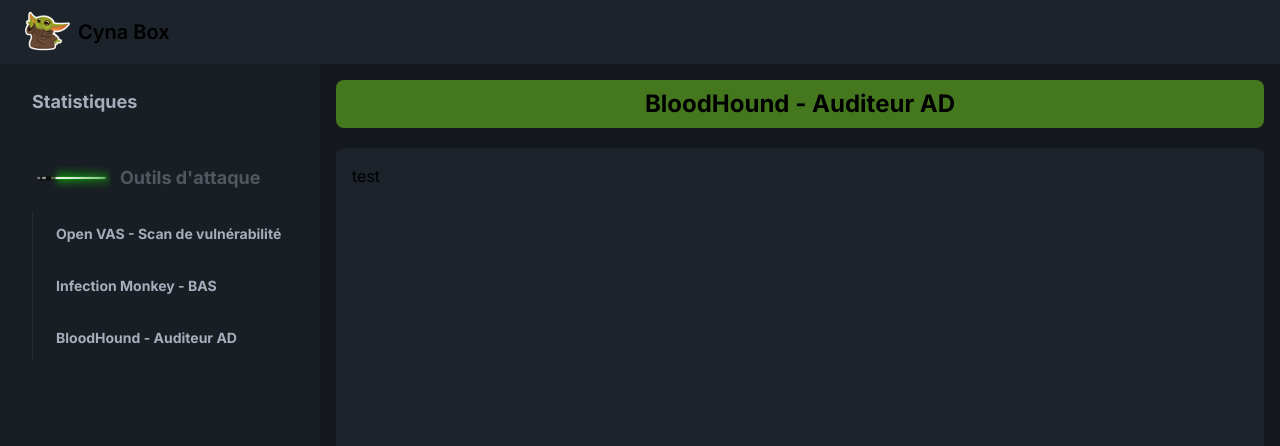
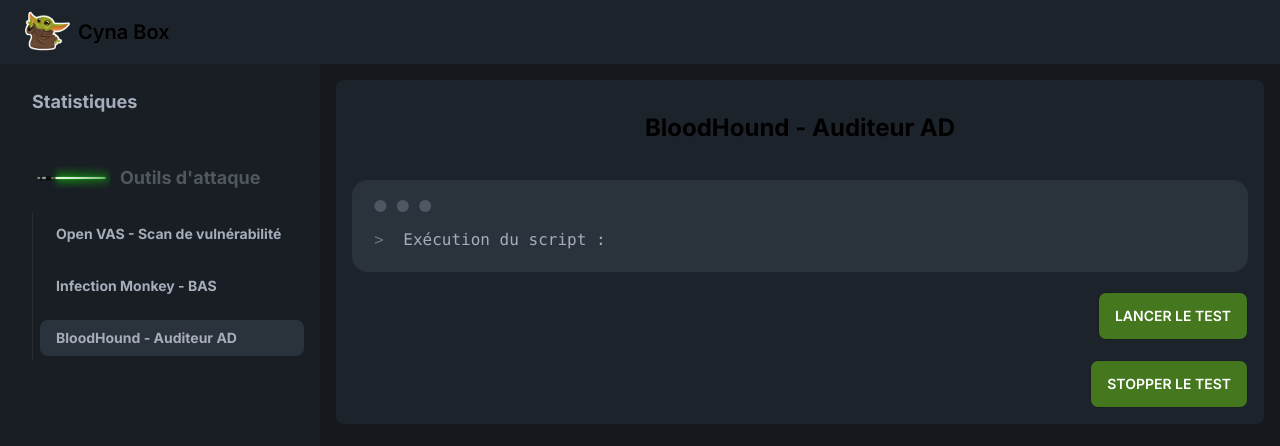
Before and after one commit to Hulcox/cyna, a Next.js app: page /tools/bloodHound in a window 1280 px wide. Shown: the top 446 px of the page. Built offline with nearby package versions, Linux system fonts and the light colour scheme.

Commit message:
adding moke-up code

```diff
--- a/next.config.js
+++ b/next.config.js
@@ -1,4 +1,14 @@
 /** @type {import('next').NextConfig} */
-const nextConfig = {}
+const nextConfig = {
+  async redirects() {
+    return [
+      {
+        source: "/tools",
+        destination: "/404",
+        permanent: true,
+      },
+    ];
+  },
+};
 
-module.exports = nextConfig
+module.exports = nextConfig;
--- a/src/app/(cyna)/tools/[idTool]/page.js
+++ b/src/app/(cyna)/tools/[idTool]/page.js
@@ -1,40 +1,35 @@
+import ToolsContainer from "@/components/toolsContainer";
+
 const ToolPage = ({ params }) => {
   const { idTool } = params;
 
-  if (idTool == "openVas") {
-    return (
-      <div className="flex gap-5 flex-col p-4">
-        <h2 className="text-2xl font-bold bg-[#45781e] w-full h-12 flex justify-center items-center rounded-lg">
-          Open VAS - Scan de vulnérabilité
-        </h2>
-        <div className="w-full min-h-[50vh] bg-base-100 rounded-lg p-4">
-          test
-        </div>
-      </div>
-    );
-  } else if (idTool == "infectionMonkey") {
-    return (
-      <div className="flex gap-5 flex-col p-4">
-        <h2 className="text-2xl font-bold bg-[#45781e] w-full h-12 flex justify-center items-center rounded-lg">
-          Infection Monkey - BAS
-        </h2>
-        <div className="w-full min-h-[50vh] bg-base-100 rounded-lg p-4">
-          test
-        </div>
-      </div>
-    );
-  } else if (idTool == "bloodHound") {
-    return (
-      <div className="flex gap-5 flex-col p-4">
-        <h2 className="text-2xl font-bold bg-[#45781e] w-full h-12 flex justify-center items-center rounded-lg">
-          BloodHound - Auditeur AD
-        </h2>
-        <div className="w-full min-h-[50vh] bg-base-100 rounded-lg p-4">
-          test
-        </div>
-      </div>
-    );
-  }
+  const tools = [
+    {
+      name: "Open VAS - Scan de vulnérabilité",
+      nameShort: "openVas",
+      scriptUrl: "",
+    },
+    {
+      name: "Infection Monkey - BAS",
+      nameShort: "infectionMonkey",
+      scriptUrl: "",
+    },
+    {
+      name: "BloodHound - Auditeur AD",
+      nameShort: "bloodHound",
+      scriptUrl: "",
+    },
+  ];
+
+  return (
+    <div className=" p-4">
+      {tools
+        .filter((elm) => elm.nameShort == idTool)
+        .map(({ name, scriptUrl }, key) => (
+          <ToolsContainer title={name} key={key} />
+        ))}
+    </div>
+  );
 };
 
 export default ToolPage;
--- a/src/components/menuDrawer.jsx
+++ b/src/components/menuDrawer.jsx
@@ -7,12 +7,10 @@
   const pathname = usePathname();
 
   const tools = [
-    { name: "Open VAS - Scan de vulnérabilité", url: "/openVas" },
-    { name: "Infection Monkey - BAS", url: "/infectionMonkey" },
-    { name: "BloodHound - Auditeur AD", url: "/bloodHound" },
+    { name: "Open VAS - Scan de vulnérabilité", url: "openVas" },
+    { name: "Infection Monkey - BAS", url: "infectionMonkey" },
+    { name: "BloodHound - Auditeur AD", url: "bloodHound" },
   ];
-
-  console.log(pathname);
 
   return (
     <ul className="menu p-4 w-80 h-full bg-base-200 text-base-content">
--- /dev/null
+++ b/src/components/toolsContainer.jsx
@@ -0,0 +1,69 @@
+"use client";
+import { useEffect, useState } from "react";
+
+const ToolsContainer = ({ title, script }) => {
+  const [scriptIsRunning, setScriptIsRunning] = useState(false);
+  const [stringIsRunning, setStringIsRunning] = useState("");
+
+  const handleScriptIsRunning = () => setScriptIsRunning(!scriptIsRunning);
+
+  useEffect(() => {
+    if (scriptIsRunning) {
+      let string = "";
+      const updateString = () => {
+        if (string.length === 3) {
+          string = "";
+        } else {
+          string += ".";
+        }
+        setStringIsRunning(string);
+      };
+
+      const interval = setInterval(updateString, 1000);
+
+      return () => {
+        clearInterval(interval);
+      };
+    } else {
+      setStringIsRunning("");
+    }
+    // eslint-disable-next-line react-hooks/exhaustive-deps
+  }, [scriptIsRunning]);
+
+  return (
+    <div className="flex gap-5 flex-col w-full bg-base-100 rounded-lg p-4">
+      <h2 className="text-2xl font-bold flex justify-center items-center m-4">
+        {title}
+      </h2>
+      <div className="mockup-code">
+        <pre data-prefix=">">
+          <code>Exécution du script : </code>
+        </pre>
+        {scriptIsRunning ? (
+          <pre data-prefix=">" className="text-warning">
+            <code>{`En cours d'éxécution ${stringIsRunning}`}</code>
+          </pre>
+        ) : null}
+        {/* {scriptIsRunning ? (
+          <pre data-prefix=">" className="text-success">
+            <code>Fini!</code>
+          </pre>
+        ) : null} */}
+      </div>
+      <button
+        className="btn bg-[#45781e] w-42 self-end text-white"
+        onClick={handleScriptIsRunning}
+      >
+        Lancer le test
+      </button>
+      <button
+        className="btn bg-[#45781e] w-42 self-end text-white"
+        onClick={handleScriptIsRunning}
+      >
+        Stopper le test
+      </button>
+    </div>
+  );
+};
+
+export default ToolsContainer;
```
Also changed, not shown: 1 other file (tests, documents, lock files or other folders).
